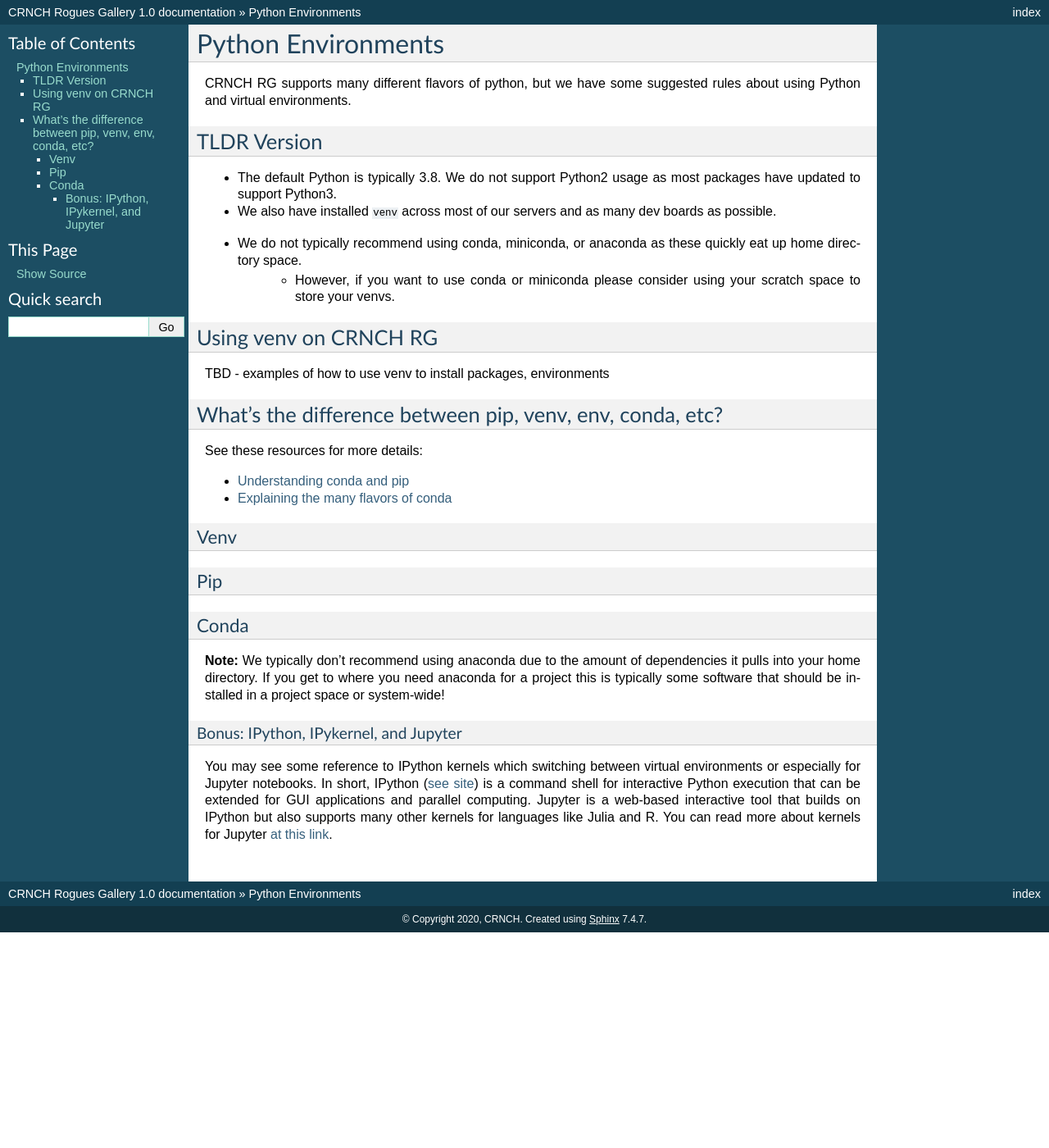
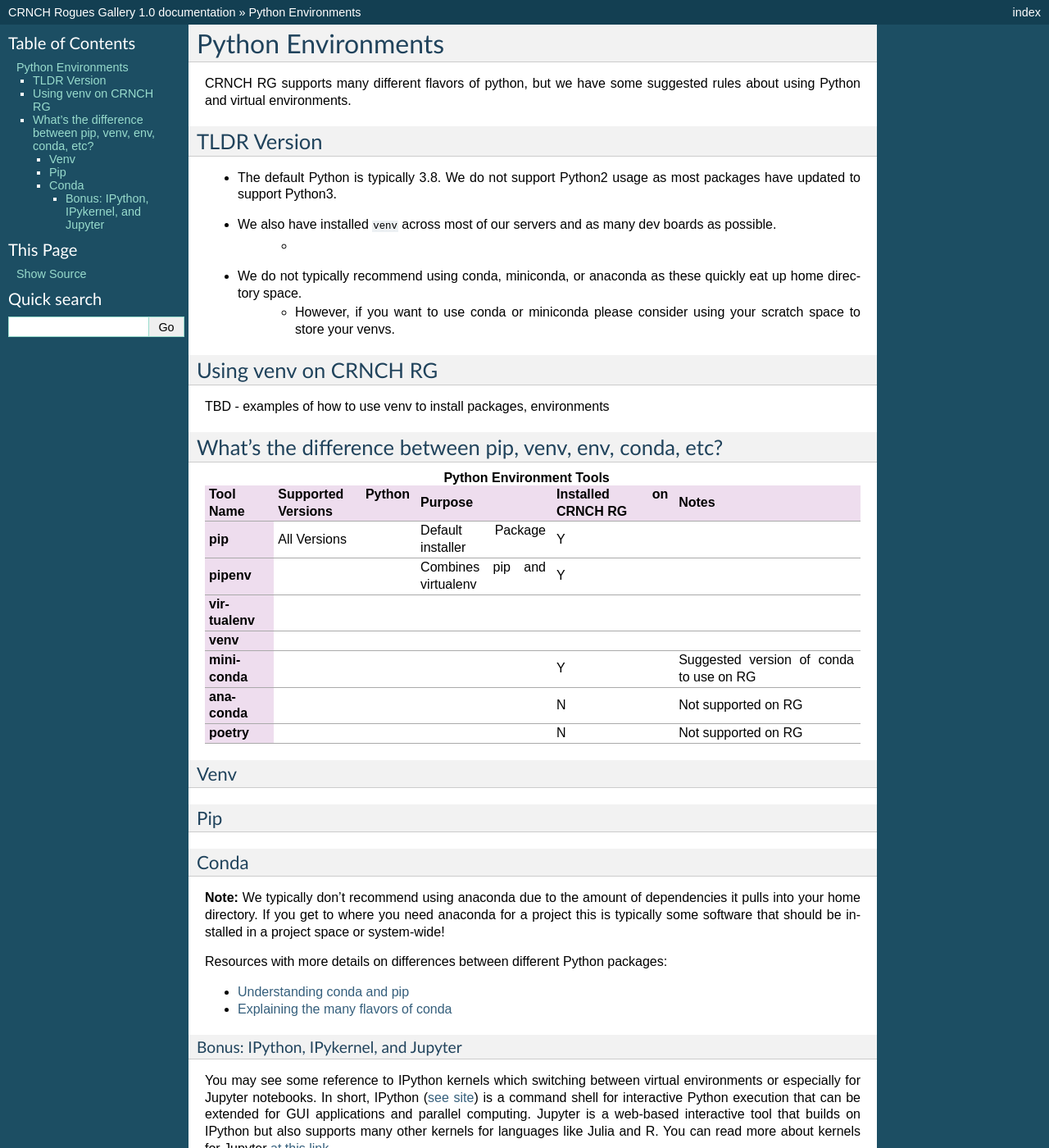
Before and after one commit to gt-crnch-rg/read-the-docs, a Sphinx documentation site: the page built from docs/general/python-environments.rst, in a window 1280 px wide and 1400 px high. Shown: the whole window at 82% size. Built offline with Sphinx 7.4.7, drawn with Linux system fonts in a browser that asks for light colours; pages that are not in the unit, such as notebooks, are missing from menus.

Commit message:
Update python-environments.rst

```diff
--- a/docs/general/python-environments.rst
+++ b/docs/general/python-environments.rst
@@ -9,6 +9,7 @@ TLDR Version
 
 - The default Python is typically 3.8. We do not support Python2 usage as most packages have updated to support Python3.
 - We also have installed :code:`venv` across most of our servers and as many dev boards as possible.
+    -
 - We do not typically recommend using conda, miniconda, or anaconda as these quickly eat up home directory space.
     - However, if you want to use conda or miniconda please consider using your scratch space to store your venvs.
 
@@ -20,10 +21,52 @@ TBD - examples of how to use venv to install packages, environments
 What's the difference between pip, venv, env, conda, etc?
 =============
 
-See these resources for more details:
 
-- `Understanding conda and pip <https://www.anaconda.com/blog/understanding-conda-and-pip>`__
-- `Explaining the many flavors of conda <https://whiteboxml.com/blog/the-definitive-guide-to-python-virtual-environments-with-conda>`__
+.. list-table:: **Python Environment Tools**
+    :widths: auto
+    :header-rows: 1
+    :stub-columns: 1
+
+    * - Tool Name
+      - Supported Python Versions
+      - Purpose
+      - Installed on CRNCH RG
+      - Notes
+    * - pip
+      - All Versions
+      - Default Package installer
+      - Y
+      -
+    * - pipenv
+      -
+      - Combines pip and virtualenv
+      - Y
+      -
+    * - virtualenv
+      -
+      -
+      -
+      -
+    * - venv
+      -
+      -
+      -
+      -
+    * - miniconda
+      -
+      -
+      - Y
+      - Suggested version of conda to use on RG
+    * - anaconda
+      -
+      -
+      - N
+      - Not supported on RG
+    * - poetry
+      -
+      -
+      - N
+      - Not supported on RG
 
 
 Venv
@@ -36,6 +79,11 @@ Conda
 ^^^^^^^^^^^^^^
 **Note:** We typically don't recommend using anaconda due to the amount of dependencies it pulls into your home directory. If you get to where you need anaconda for a project this is typically some software that should be installed in a project space or system-wide!
 
+Resources with more details on differences between different Python packages:
+
+- `Understanding conda and pip <https://www.anaconda.com/blog/understanding-conda-and-pip>`__
+- `Explaining the many flavors of conda <https://whiteboxml.com/blog/the-definitive-guide-to-python-virtual-environments-with-conda>`__
+
 Bonus: IPython, IPykernel, and Jupyter
 ~~~~~~~~~~~~~~~~~~~~~~~~~~~~~~~~~~~~~~
 You may see some reference to IPython kernels which switching between virtual environments or especially for Jupyter notebooks. In short, IPython (`see site <https://ipython.org/>`__) is a command shell for interactive Python execution that can be extended for GUI applications and parallel computing. Jupyter is a web-based interactive tool that builds on IPython but also supports many other kernels for languages like Julia and R. You can read more about kernels for Jupyter `at this link <https://docs.jupyter.org/en/latest/projects/kernels.html>`__.
```
